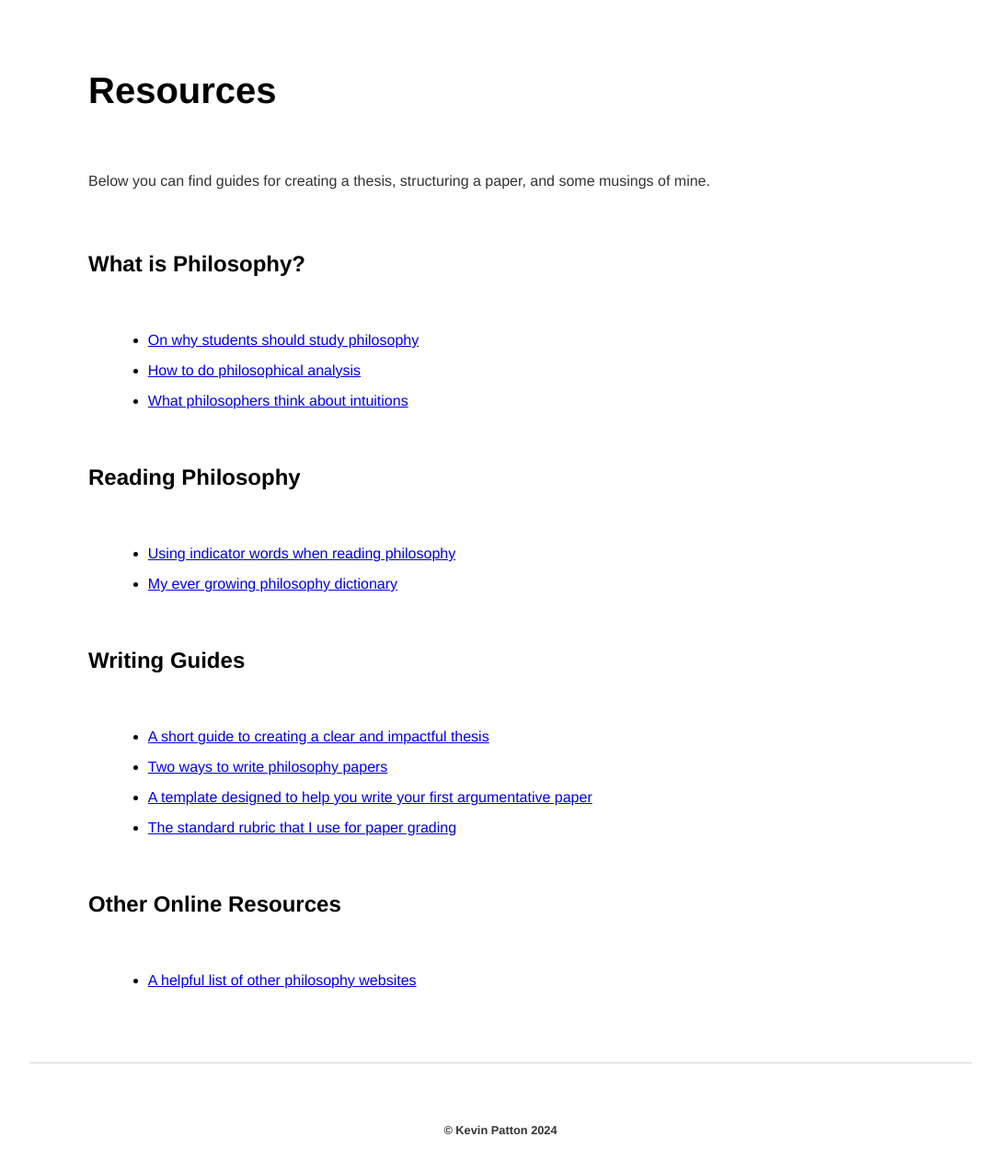
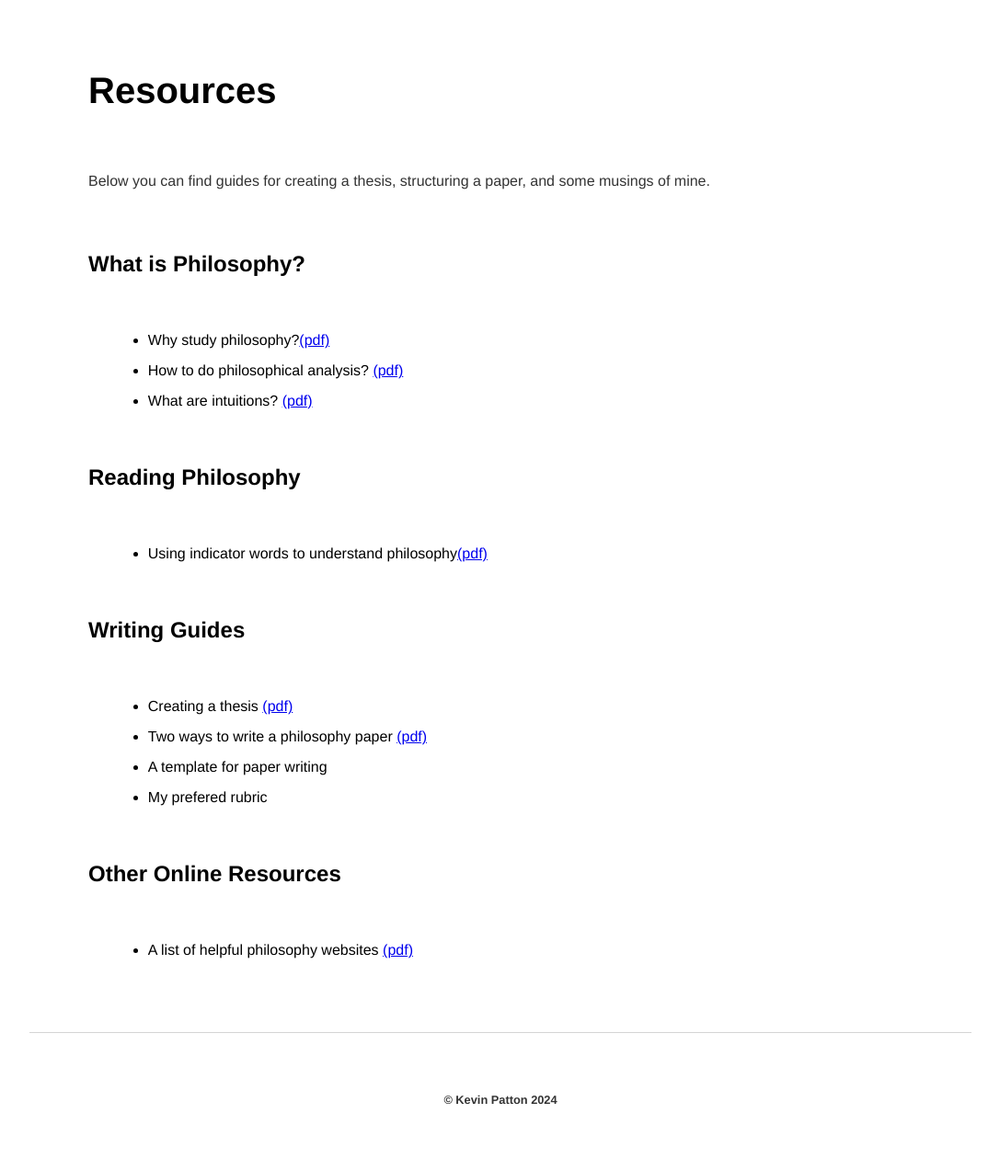
Before and after one commit to kevinjpatton/kevinjpatton.github.io, a Jekyll site: the page built from teaching/phil_3050/resources/index.html, in a window 1280 px wide and 1400 px high, scrolled down 254 px, cut to the strip 98-1371 px from the top of the window. Shown: the whole strip at 92% size, without its empty margins (96-1183 px from the left). Built offline with Jekyll 4.4.1, drawn with Linux system fonts in a browser that asks for light colours; Markdown is read by kramdown in place of the engine named in the settings.

Commit message:
Update index.html

```diff
--- a/teaching/phil_3050/resources/index.html
+++ b/teaching/phil_3050/resources/index.html
@@ -7,26 +7,25 @@ title: PHIL3050 - Resources
 
 <h2>What is Philosophy?</h2>
 <ul class="standard-list">
-  <li><a href="/teaching/commonresources/Handout - Why Philosophy.pdf" target="_blank">On why students should study philosophy</a></li>
-  <li><a href="/teaching/commonresources/Handout - How to do Philosophical Analysis.pdf" target="_blank">How to do philosophical analysis</a></li>
-  <li><a href="/teaching/commonresources/Handout - The Role and Nature of Intuitions.pdf" target="_blank">What philosophers think about intuitions</a></li>
+  <li>Why study philosophy?<a href="/teaching/commonresources/Handout - Why Philosophy.pdf" target="_blank">(pdf)</a></li>
+  <li>How to do philosophical analysis? <a href="/teaching/commonresources/Handout - How to do Philosophical Analysis.pdf" target="_blank">(pdf)</a></li>
+  <li>What are intuitions? <a href="/teaching/commonresources/Handout - The Role and Nature of Intuitions.pdf" target="_blank">(pdf)</a></li>
 </ul>
 
 <h2>Reading Philosophy</h2>
 <ul class="standard-list">
-  <li><a href="/teaching/commonresources/Handout - Indicator Words.pdf" target="_blank">Using indicator words when reading philosophy</a></li>
-  <li><a href="/teaching/commonresources/Draft - Philosophabet.pdf" target="_blank">My ever growing philosophy dictionary</a></li>
+  <li>Using indicator words to understand philosophy<a href="/teaching/commonresources/Handout - Indicator Words.pdf" target="_blank">(pdf)</a></li>
 </ul>
 
 <h2>Writing Guides</h2>
 <ul class="standard-list">
-  <li><a href="/teaching/commonresources/Handout - Creating Your Thesis.pdf" target="_blank">A short guide to creating a clear and impactful thesis</a></li>
-  <li><a href="/teaching/commonresources/Handout - Writing a Philosophy Paper.pdf" target="_blank">Two ways to write philosophy papers</a></li>
-  <li><a href="/teaching/commonresources/Handout - Argumentative Paper Template.pdf" target="_blank">A template designed to help you write your first argumentative paper</a></li>
-  <li><a href="/teaching/commonresources/Handout - Grading Rubric.pdf" target="_blank">The standard rubric that I use for paper grading</a></li>
+  <li>Creating a thesis <a href="/teaching/commonresources/Handout - Creating Your Thesis.pdf" target="_blank">(pdf)</a></li>
+  <li>Two ways to write a philosophy paper <a href="/teaching/commonresources/Handout - Writing a Philosophy Paper.pdf" target="_blank">(pdf)</a></li>
+  <li>A template for paper writing <a href="/teaching/commonresources/Handout - Argumentative Paper Template.pdf" target="_blank"></a></li>
+  <li>My prefered rubric <a href="/teaching/commonresources/Handout - Grading Rubric.pdf" target="_blank"></a></li>
 </ul>
 
 <h2>Other Online Resources</h2>
 <ul class="standard-list">
-  <li><a href="/teaching/commonresources/Handout - Online Resources.pdf" target="_blank">A helpful list of other philosophy websites</a></li>
+  <li>A list of helpful philosophy websites <a href="/teaching/commonresources/Handout - Online Resources.pdf" target="_blank">(pdf)</a></li>
 </ul>
```
